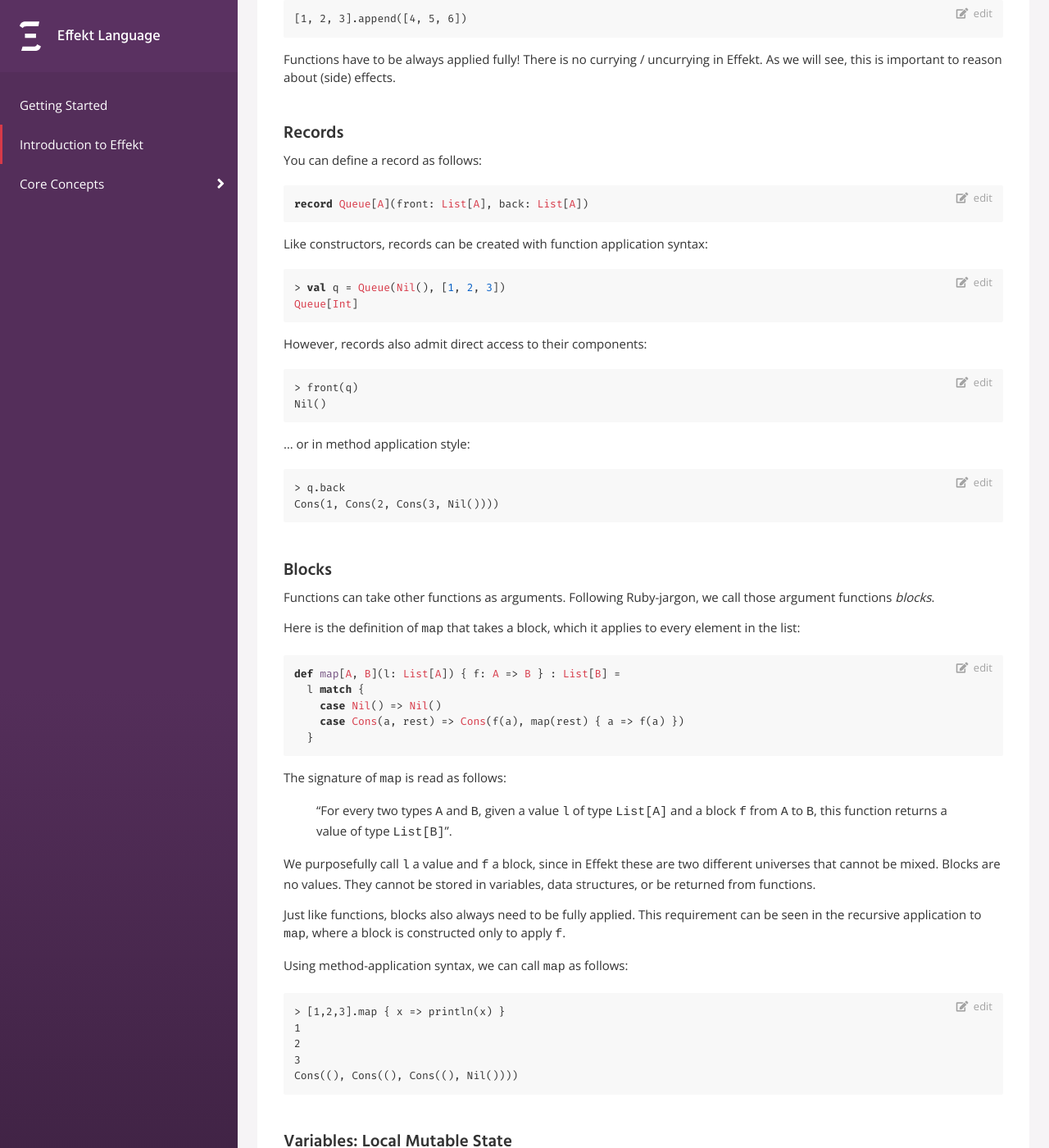
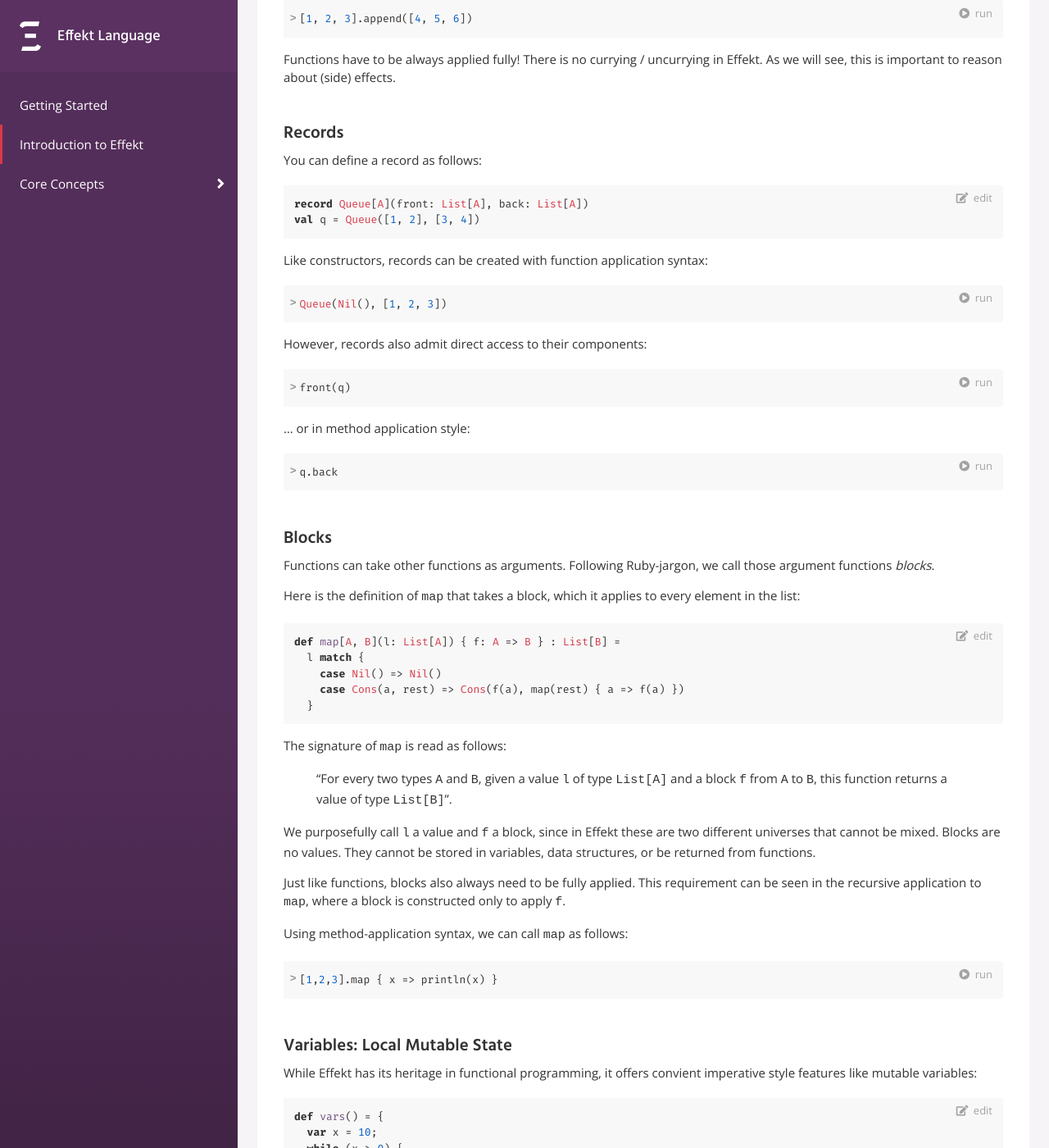
Before and after one commit to effekt-lang/effekt-website, a Jekyll site: the page built from docs/index.md, in a window 1280 px wide and 1400 px high, scrolled down 1913 px. Shown: the whole window at 82% size. Built offline with Jekyll 4.4.1, drawn with Linux system fonts in a browser that asks for light colours; some of the changed text lies outside the part shown.

Commit message:
Make examples typecheck on docs/index page

````diff
--- a/docs/index.md
+++ b/docs/index.md
@@ -33,7 +33,7 @@
 
 #### Module Declarations
 All Effekt files start with a module declaration
-```effekt
+```effekt:sketch
 module immutable/list
 ```
 It is important that the qualified module name coincides with the path from
@@ -42,7 +42,7 @@
 
 #### Datatype Declarations
 The algebraic datatype for lists is declared as follows:
-```
+```effekt
 type List[A] {
   Nil();
   Cons(head: A, tail: List[A])
@@ -78,10 +78,10 @@
 exactly one value argument. However, Effekt allows multiple argument
 sections and we can define a function like
 ```
-def append[A](self: List[A])(other: List[A]): List[A] = ...
+def append[A](self: List[A])(other: List[A]): List[A] = <>
 ```
 and call it:
-```
+```effekt:repl
 [1, 2, 3].append([4, 5, 6])
 ```
 Functions have to be always applied fully! There is no currying / uncurrying
@@ -91,22 +91,20 @@
 You can define a record as follows:
 ```
 record Queue[A](front: List[A], back: List[A])
+val q = Queue([1, 2], [3, 4])
 ```
 Like constructors, records can be created with function application syntax:
 
-```
-> val q = Queue(Nil(), [1, 2, 3])
-Queue[Int]
+```effekt:repl
+Queue(Nil(), [1, 2, 3])
 ```
 However, records also admit direct access to their components:
-```
-> front(q)
-Nil()
+```effekt:repl
+front(q)
 ```
 ... or in method application style:
-```
-> q.back
-Cons(1, Cons(2, Cons(3, Nil())))
+```effekt:repl
+q.back
 ```
 #### Blocks
 Functions can take other functions as arguments. Following Ruby-jargon,
@@ -137,18 +135,13 @@
 
 Using method-application syntax, we can call `map` as follows:
 
-```
-> [1,2,3].map { x => println(x) }
-1
-2
-3
-Cons((), Cons((), Cons((), Nil())))
+```effekt:repl
+[1,2,3].map { x => println(x) }
 ```
 
 #### Variables: Local Mutable State
 While Effekt has its heritage in functional programming, it offers convient
 imperative style features like mutable variables:
-
 ```
 def vars() = {
   var x = 10;
````
Also changed, not shown: other parts of docs/index.md (+1 -1 lines).
